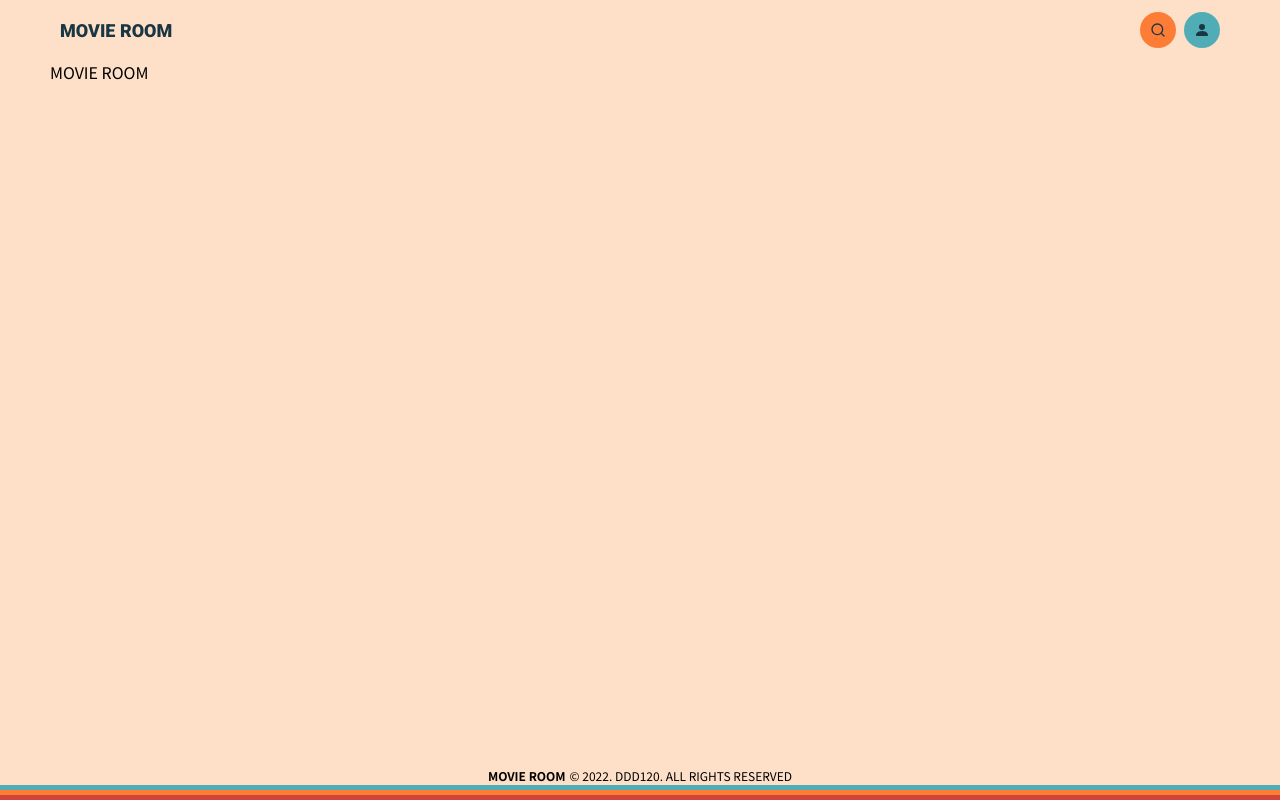
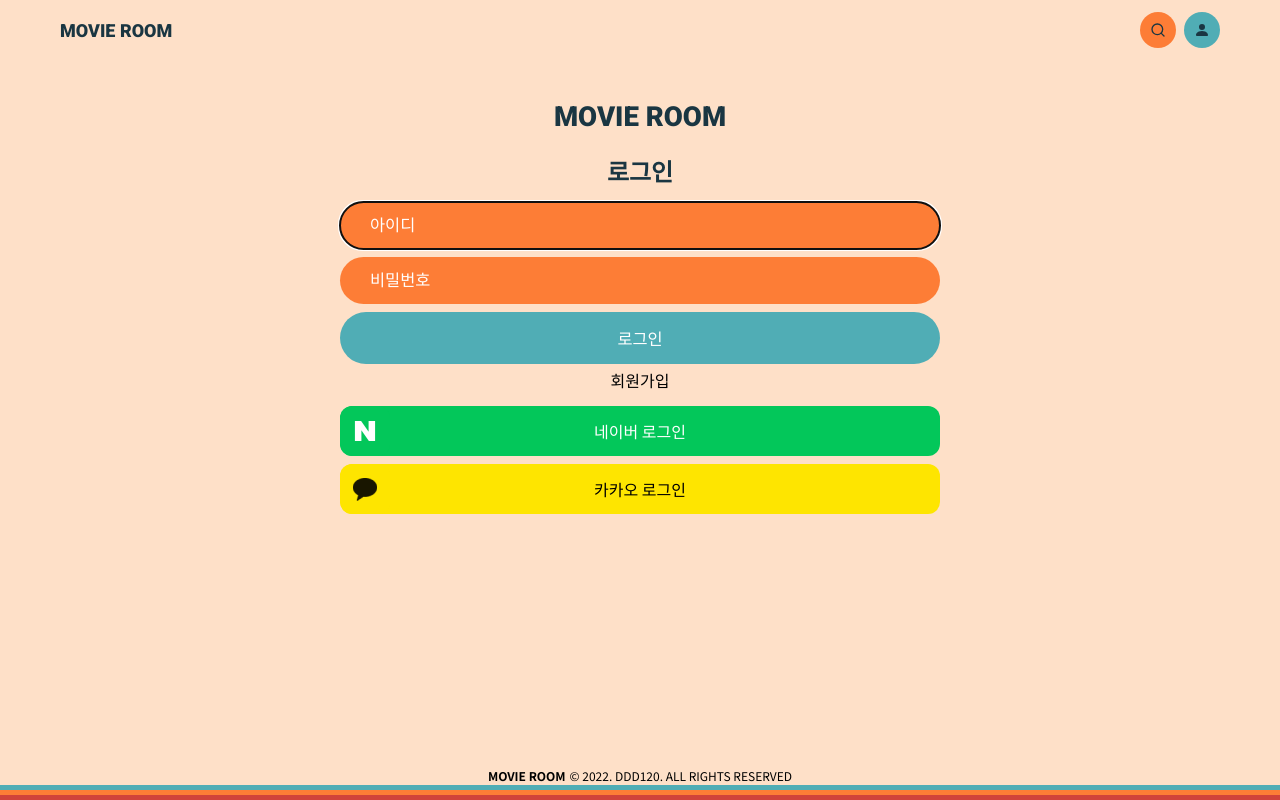
Before and after one commit to DDD120/movie-room, a React (Create React App) app: page /login in a window 1280 px wide. Built offline with nearby package versions, Linux system fonts and the light colour scheme; no server answers.

Commit message:
FEAT Login page UI 화면 구성

```diff
--- a/src/App.js
+++ b/src/App.js
@@ -2,6 +2,7 @@ import Header from "components/common/Header";
 import { BrowserRouter, Routes, Route } from "react-router-dom";
 import Main from "pages/Main";
 import Login from "pages/Login";
+import Signup from "pages/Signup";
 import Detail from "pages/Detail";
 import Search from "pages/Search";
 import My from "pages/My";
@@ -14,6 +15,7 @@ function App() {
       <Routes>
         <Route path="/" element={<Main />} />
         <Route path="/login" element={<Login />} />
+        <Route path="/Signup" element={<Signup />} />
         <Route path="/detail/:id" element={<Detail />} />
         <Route path="/search" element={<Search />} />
         <Route path="/my" element={<My />} />
--- a/src/pages/Login.jsx
+++ b/src/pages/Login.jsx
@@ -1,10 +1,108 @@
 import styled from "@emotion/styled";
 import Container from "components/common/Container";
+import { Common } from "styles/common";
+import naverSymbol from "assets/naver-symbol.png";
+import kakaoSymbol from "assets/kakao-symbol.png";
+import { Link } from "react-router-dom";
+
+const Layout = styled.div`
+  display: flex;
+  justify-content: center;
+  flex-direction: column;
+  align-items: center;
+`;
+
+const Logo = styled.span`
+  font-family: "Roboto", sans-serif;
+  font-weight: 700;
+  font-size: 1.725rem;
+  color: ${Common.colors.black};
+  margin: 40px 0 10px;
+`;
+
+const Head = styled.h1`
+  font-weight: 700;
+  font-size: 1.5rem;
+  color: ${Common.colors.black};
+  margin: 10px 0;
+`;
+
+const Form = styled.form`
+  width: 100%;
+  display: flex;
+  flex-direction: column;
+  align-items: center;
+`;
+
+const Input = styled.input`
+  margin: 4px auto;
+  max-width: 600px;
+  width: 100%;
+  border-radius: 50px;
+  padding: 14px 30px;
+  border: none;
+  box-shadow: none;
+  color: #fff;
+  font-size: 1.025rem;
+  cursor: ${({ submit }) => submit && "pointer"};
+  background-color: ${({ submit }) =>
+    submit ? `${Common.colors.cyan}` : `${Common.colors.orange}`};
+  &::placeholder {
+    color: #fff;
+  }
+`;
+
+const Signin = styled.span`
+  display: block;
+  margin-bottom: 10px;
+`;
+
+const Social = styled.a`
+  position: relative;
+  margin: 4px 0;
+  max-width: 600px;
+  height: 50px;
+  width: 100%;
+  border-radius: 12px;
+  border: none;
+  box-shadow: none;
+  color: ${({ color }) => color};
+  background-color: ${({ bgColor }) => bgColor};
+  overflow: hidden;
+  display: flex;
+  justify-content: center;
+  align-items: center;
+  & > img {
+    position: absolute;
+    top: 0;
+    left: 0;
+    max-width: 50px;
+  }
+`;
 
 const Login = () => {
   return (
     <Container>
-      <span>MOVIE ROOM</span>
+      <Layout>
+        <Logo>MOVIE ROOM</Logo>
+        <Head>로그인</Head>
+        <Form action="">
+          <Input type="text" title="아이디" placeholder="아이디" autoFocus />
+          <Input type="password" title="비밀번호" placeholder="비밀번호" />
+          <Input submit type="submit" title="로그인" value="로그인" />
+        </Form>
+        <Link to="/signup">
+          <Signin>회원가입</Signin>
+        </Link>
+        <Social color={"#fff"} bgColor={"#03C75A"} href="">
+          <img src={naverSymbol} alt="네이버 심볼" />
+          <div>네이버 로그인</div>
+        </Social>
+        <Social color={"#000D9"} bgColor={"#FEE500"} href="">
+          <img src={kakaoSymbol} alt="카카오 심볼" />
+          <div>카카오 로그인</div>
+        </Social>
+      </Layout>
     </Container>
   );
 };
--- /dev/null
+++ b/src/pages/Signup.jsx
@@ -0,0 +1,7 @@
+import Container from "components/common/Container";
+
+const Signup = () => {
+  return <Container>Signup</Container>;
+};
+
+export default Signup;
```
Also changed, not shown: src/assets/kakao-symbol.png (added), src/assets/naver-symbol.png (added).
